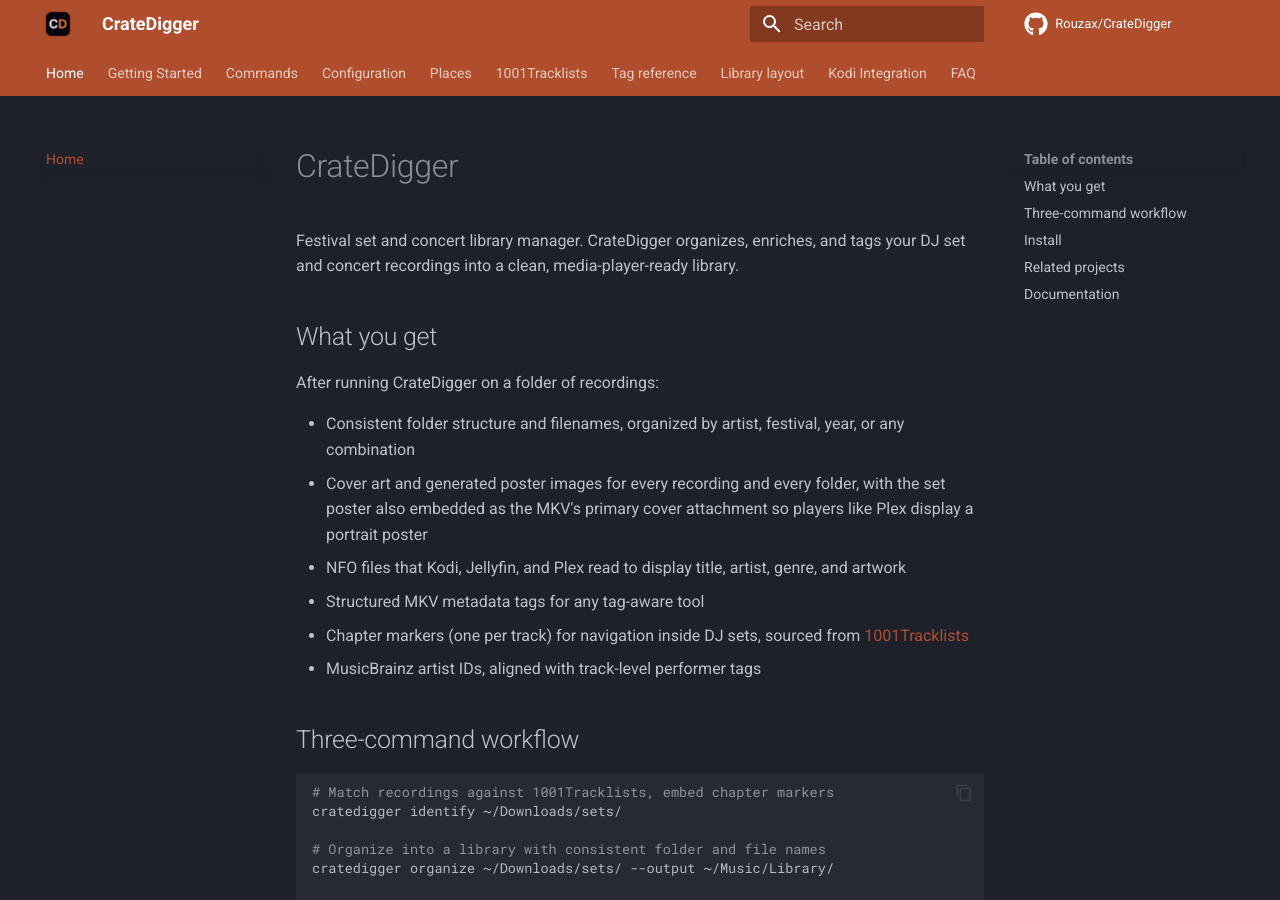
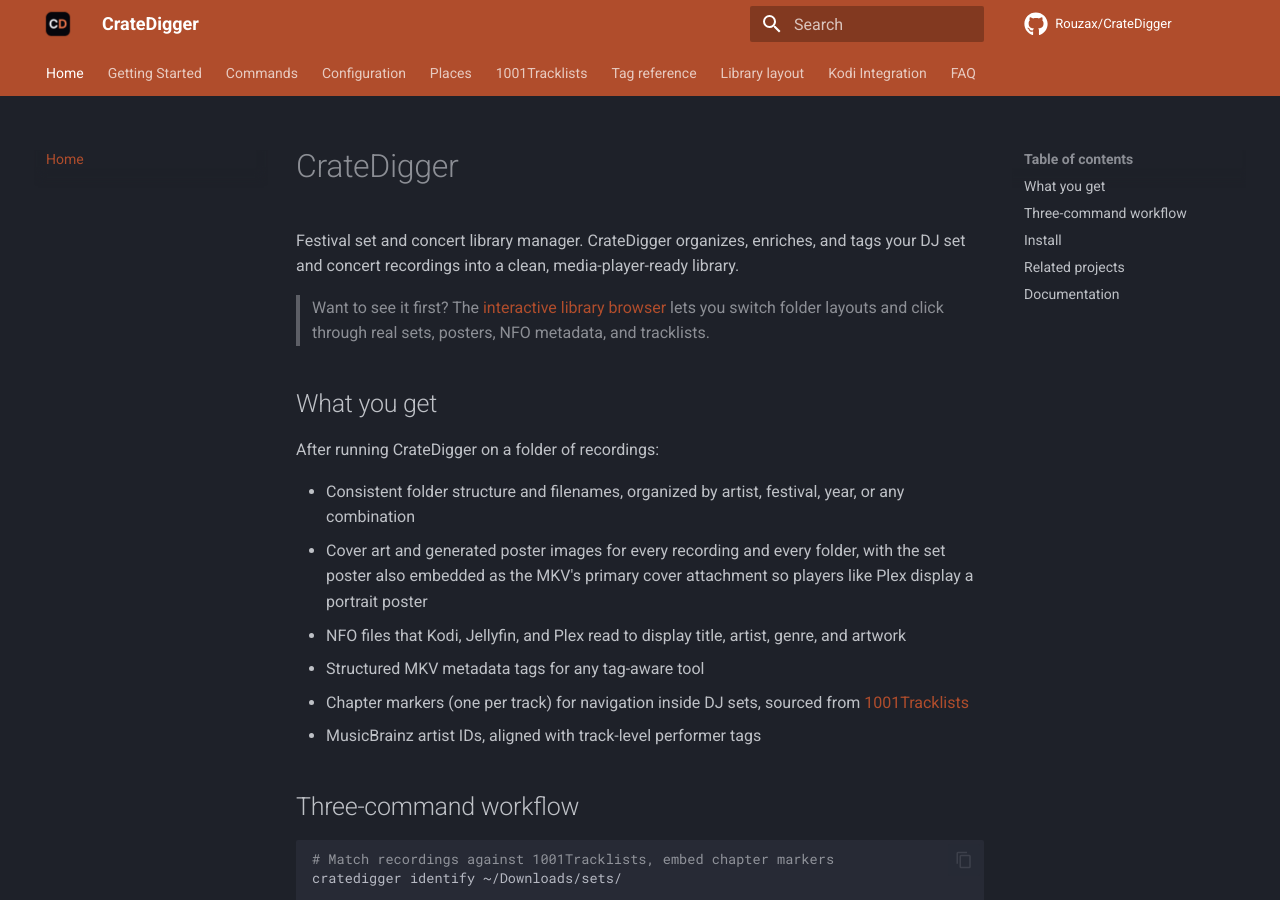
Before and after one commit to Rouzax/CrateDigger, an MkDocs documentation site: the page built from docs/index.md, in a window 1280 px wide and 900 px high. Built offline with MkDocs 1.6.1 and Material for MkDocs 9.7.7, drawn with Linux system fonts in a browser that asks for light colours; comment, search, counter and statistics services are not loaded.

Commit message:
docs: link the interactive library browser from the docs home

```diff
--- a/docs/index.md
+++ b/docs/index.md
@@ -1,6 +1,8 @@
 # CrateDigger
 
 Festival set and concert library manager. CrateDigger organizes, enriches, and tags your DJ set and concert recordings into a clean, media-player-ready library.
+
+> Want to see it first? The [interactive library browser](https://rouzax.github.io/CrateDigger/#library-browser) lets you switch folder layouts and click through real sets, posters, NFO metadata, and tracklists.
 
 ## What you get
 
```
